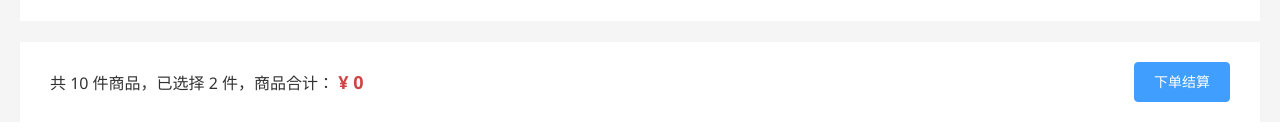
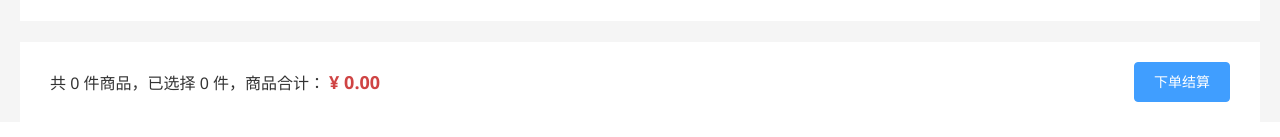
Before and after one commit to yongg-168/vue-rabbit, a Vue app: page /CartList in a window 1280 px wide. Shown: the part 680-817 px from the top of the page. Built offline with nearby package versions, Linux system fonts and the light colour scheme; a small style sheet from the web is missing.

Commit message:
购物车列表统计计算-接口购物车-加入购物车实现

```diff
--- /dev/null
+++ b/src/apis/cart.js
@@ -0,0 +1,19 @@
+//关于购物车的接口
+import request from '@/utils/http'
+//1.加入购物车
+export const insertCartAPI = ({ skuId, count }) => {
+  return request({
+    url: 'member/cart',
+    method: 'POST',
+    data: {
+      skuId,
+      count
+    }
+  })
+}
+//2.获取最新的购物车列表
+export const findNewCartListAPI = () => {
+  return request({
+    url: 'member/cart'
+  })
+}
--- a/src/stores/cart.js
+++ b/src/stores/cart.js
@@ -1,11 +1,23 @@
 //管理购物车相关的数据
 import { computed, ref } from "vue"
 import { defineStore } from "pinia"
+import { useUserStore } from "./user"
+import { findNewCartListAPI, insertCartAPI } from "@/apis/cart"
+
 export const useCartStore = defineStore('cart', () => {
+  const userStore = useUserStore()
+  const isToken = computed(() => userStore.userInfo.token)
+
   //state 数据
   const cartList = ref([])
   //action
-  const addCart = (goods) => {
+  const addCart = async (goods) => {
+    const { skuId, count } = goods
+    if (isToken.value) {
+      await insertCartAPI({ skuId, count })
+      const res = await findNewCartListAPI()
+      cartList.value = res.result
+    } else {
       //添加购物车操作
       //已添加，count加
       const item = cartList.value.find((item) => item.skuId === goods.skuId)
@@ -17,6 +29,8 @@ export const useCartStore = defineStore('cart', () => {
         cartList.value.push(goods)
       }
     }
+  }
+
   //删除购物车
   const deleteCart = (skuId) => {
     //1.用splice获取下标删除
@@ -38,9 +52,14 @@ export const useCartStore = defineStore('cart', () => {
     cartList.value.forEach((item) => item.selected = selected)
   }
   //getter 计算属性
+  //1.总的数量 count之和
   const allCount = computed(() => cartList.value.reduce((acc, cur) => acc + cur.count, 0))
+  //2.总的价钱 price之和
   const allPrice = computed(() => cartList.value.reduce((acc, cur) => acc + cur.count * cur.price, 0))
-
+  //3.已选择数量
+  const selectedCount = computed(() => cartList.value.filter(item => item.selected).reduce((acc, cur) => acc + cur.count, 0))
+  //4.已选择价钱之和
+  const selectedPrice = computed(() => cartList.value.filter(item => item.selected).reduce((acc, cur) => acc + cur.count * cur.price, 0))
   //是否全选  当所有单选框都是选中状态时，全选矿选中
   const isAll = computed(() => cartList.value.every(item => item.selected))
   return {
@@ -48,6 +67,8 @@ export const useCartStore = defineStore('cart', () => {
     allCount,
     allPrice,
     isAll,
+    selectedCount,
+    selectedPrice,
     addCart,
     deleteCart,
     singleCheck,
--- a/src/views/CartList/index.vue
+++ b/src/views/CartList/index.vue
@@ -2,11 +2,12 @@
 import { useCartStore } from '@/stores/cart'
 import { storeToRefs } from 'pinia'
 import { onMounted } from 'vue'
+import { useRouter } from 'vue-router'
+import { useUserStore } from '@/stores/user'
+const userStore = useUserStore()
+const router = useRouter()
 const cartStore = useCartStore()
-const { cartList, isAll } = storeToRefs(cartStore)
-onMounted(() => {
-  console.log(cartList)
-})
+const { cartList, isAll, selectedCount, selectedPrice, allCount } = storeToRefs(cartStore)
 //单选回调
 const singleCheck = (i, selected) => {
   // console.log(selected, i)
@@ -90,11 +91,12 @@ const allCheck = (selected) => {
       <!-- 操作栏 -->
       <div class="action">
         <div class="batch">
-          共 10 件商品，已选择 2 件，商品合计：
-          <span class="red">¥ {{ cartStore.allPrice }} </span>
+          共 {{ allCount }} 件商品，已选择 {{ selectedCount }} 件，商品合计：
+          <span class="red">¥ {{ selectedPrice.toFixed(2) }} </span>
         </div>
         <div class="total">
-          <el-button size="large" type="primary">下单结算</el-button>
+          <el-button size="large" type="primary"
+            @click="userStore.userInfo.token ? router.push('/') : router.push('/Login')">下单结算</el-button>
         </div>
       </div>
     </div>
```
Lines whose indentation alone changed are shown as unchanged.
